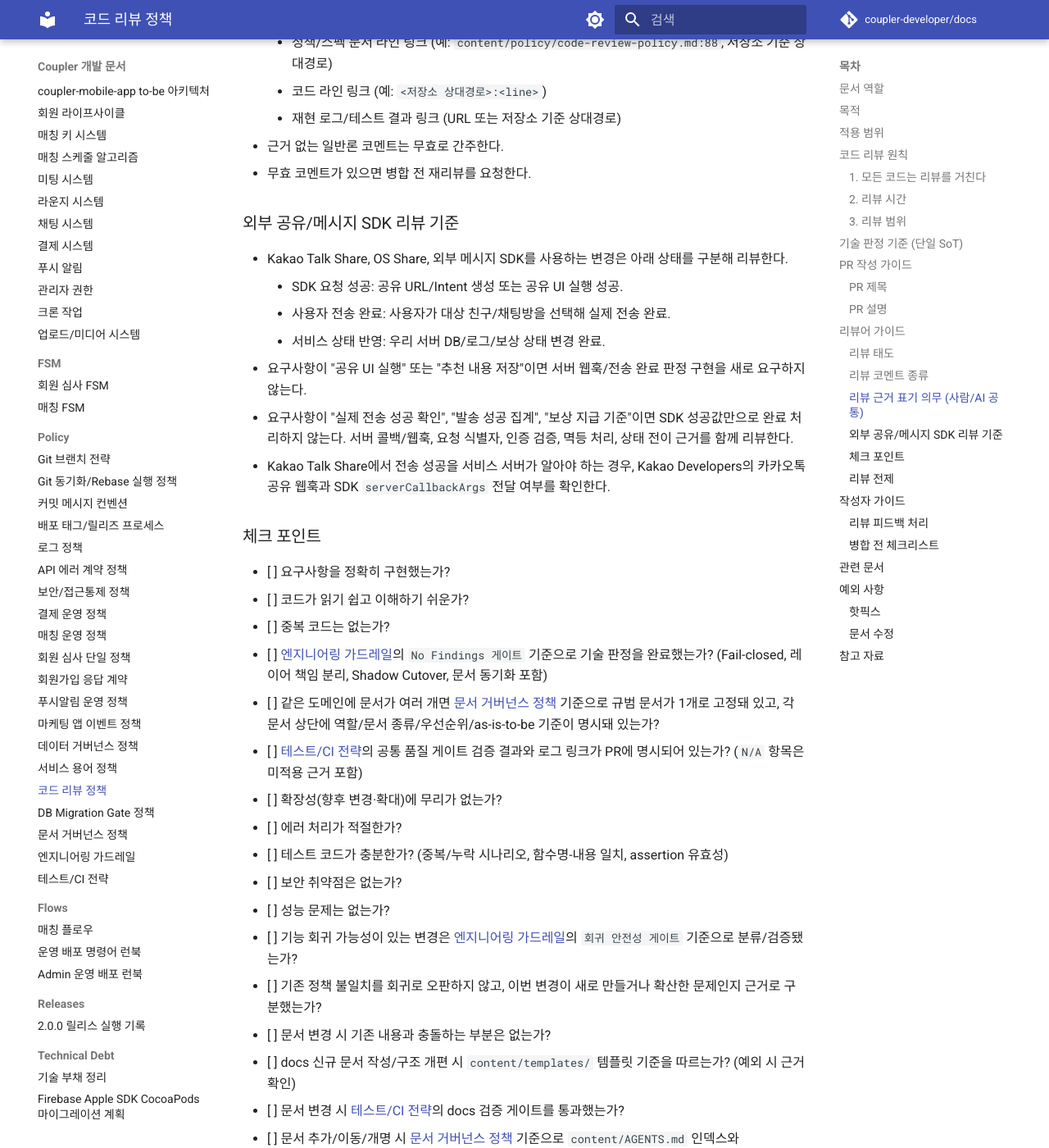
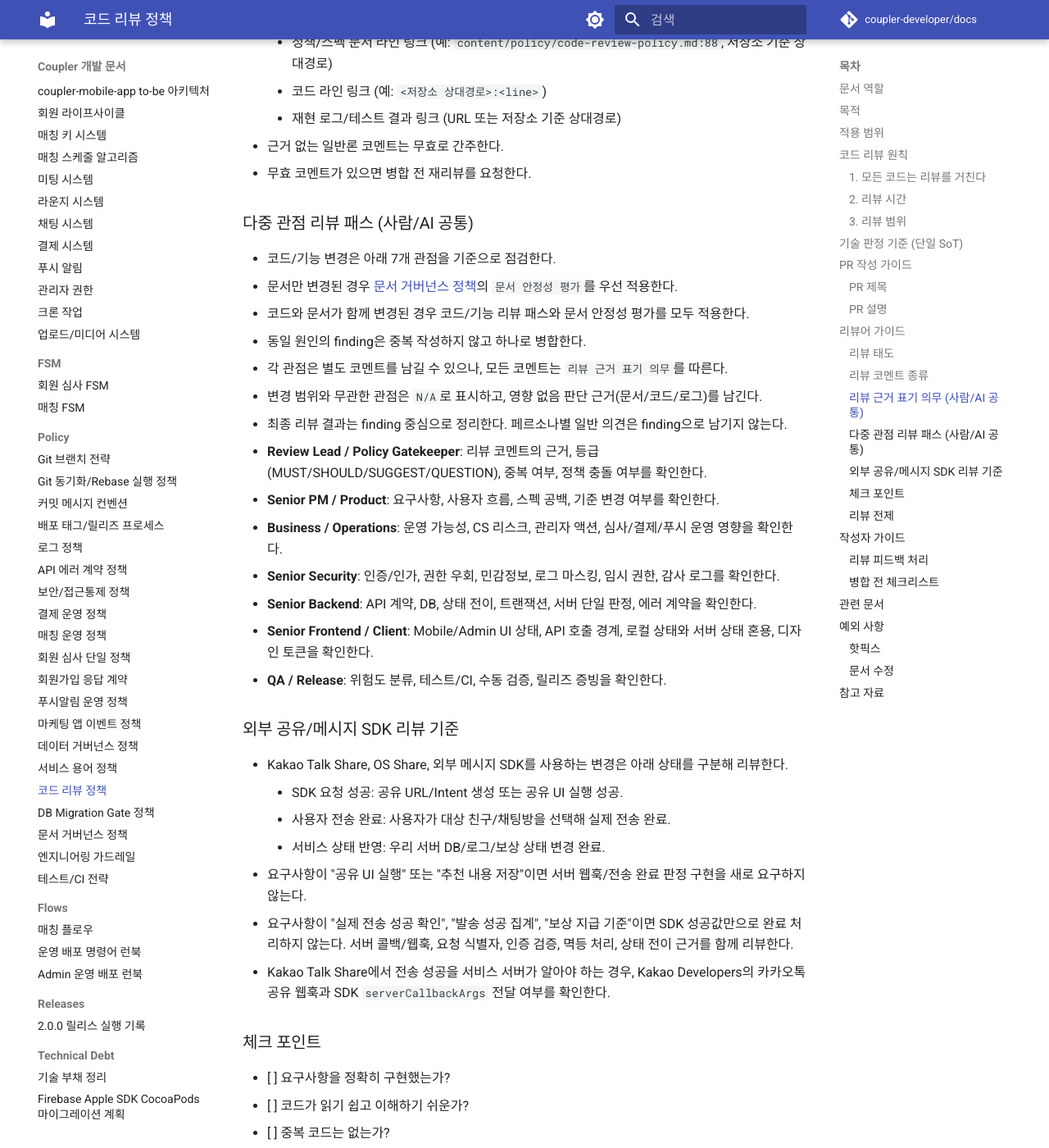
Before and after one commit to coupler-developer/docs, an MkDocs documentation site: the page built from content/policy/code-review-policy.md, in a window 1280 px wide and 1400 px high, scrolled down 3076 px. Shown: the whole window at 82% size. Built offline with MkDocs 1.6.1 and Material for MkDocs 9.7.7, drawn with Linux system fonts in a browser that asks for light colours; comment, search, counter and statistics services are not loaded; some of the changed text lies outside the part shown.

Commit message:
docs: 리뷰 관점 라우팅 정책 추가
Changes:
- 코드/기능 변경의 다중 관점 리뷰 패스를 정의
- 문서-only 및 코드+문서 복합 변경의 리뷰 라우팅을 명시
- 코드/기능 변경 체크포인트에 7개 관점 확인 항목 추가

Tests:
- yarn validate:docs 통과

```diff
--- a/content/policy/code-review-policy.md
+++ b/content/policy/code-review-policy.md
@@ -122,6 +122,23 @@
 - 근거 없는 일반론 코멘트는 무효로 간주한다.
 - 무효 코멘트가 있으면 병합 전 재리뷰를 요청한다.
 
+### 다중 관점 리뷰 패스 (사람/AI 공통)
+
+- 코드/기능 변경은 아래 7개 관점을 기준으로 점검한다.
+- 문서만 변경된 경우 [문서 거버넌스 정책](document-governance-policy.md)의 `문서 안정성 평가`를 우선 적용한다.
+- 코드와 문서가 함께 변경된 경우 코드/기능 리뷰 패스와 문서 안정성 평가를 모두 적용한다.
+- 동일 원인의 finding은 중복 작성하지 않고 하나로 병합한다.
+- 각 관점은 별도 코멘트를 남길 수 있으나, 모든 코멘트는 `리뷰 근거 표기 의무`를 따른다.
+- 변경 범위와 무관한 관점은 `N/A`로 표시하고, 영향 없음 판단 근거(문서/코드/로그)를 남긴다.
+- 최종 리뷰 결과는 finding 중심으로 정리한다. 페르소나별 일반 의견은 finding으로 남기지 않는다.
+- **Review Lead / Policy Gatekeeper**: 리뷰 코멘트의 근거, 등급(MUST/SHOULD/SUGGEST/QUESTION), 중복 여부, 정책 충돌 여부를 확인한다.
+- **Senior PM / Product**: 요구사항, 사용자 흐름, 스펙 공백, 기준 변경 여부를 확인한다.
+- **Business / Operations**: 운영 가능성, CS 리스크, 관리자 액션, 심사/결제/푸시 운영 영향을 확인한다.
+- **Senior Security**: 인증/인가, 권한 우회, 민감정보, 로그 마스킹, 임시 권한, 감사 로그를 확인한다.
+- **Senior Backend**: API 계약, DB, 상태 전이, 트랜잭션, 서버 단일 판정, 에러 계약을 확인한다.
+- **Senior Frontend / Client**: Mobile/Admin UI 상태, API 호출 경계, 로컬 상태와 서버 상태 혼용, 디자인 토큰을 확인한다.
+- **QA / Release**: 위험도 분류, 테스트/CI, 수동 검증, 릴리즈 증빙을 확인한다.
+
 ### 외부 공유/메시지 SDK 리뷰 기준
 
 - Kakao Talk Share, OS Share, 외부 메시지 SDK를 사용하는 변경은 아래 상태를 구분해 리뷰한다.
@@ -140,6 +157,7 @@
 - [ ] [엔지니어링 가드레일](engineering-guardrails.md)의 `No Findings 게이트` 기준으로 기술 판정을 완료했는가? (Fail-closed, 레이어 책임 분리, Shadow Cutover, 문서 동기화 포함)
 - [ ] 같은 도메인에 문서가 여러 개면 [문서 거버넌스 정책](document-governance-policy.md) 기준으로 규범 문서가 1개로 고정돼 있고, 각 문서 상단에 역할/문서 종류/우선순위/as-is-to-be 기준이 명시돼 있는가?
 - [ ] [테스트/CI 전략](testing-strategy.md)의 공통 품질 게이트 검증 결과와 로그 링크가 PR에 명시되어 있는가? (`N/A` 항목은 미적용 근거 포함)
+- [ ] 코드/기능 변경 시 다중 관점 리뷰 패스의 7개 관점을 확인했고, 무관한 관점은 `N/A` 근거를 남겼는가?
 - [ ] 확장성(향후 변경·확대)에 무리가 없는가?
 - [ ] 에러 처리가 적절한가?
 - [ ] 테스트 코드가 충분한가? (중복/누락 시나리오, 함수명-내용 일치, assertion 유효성)
```
